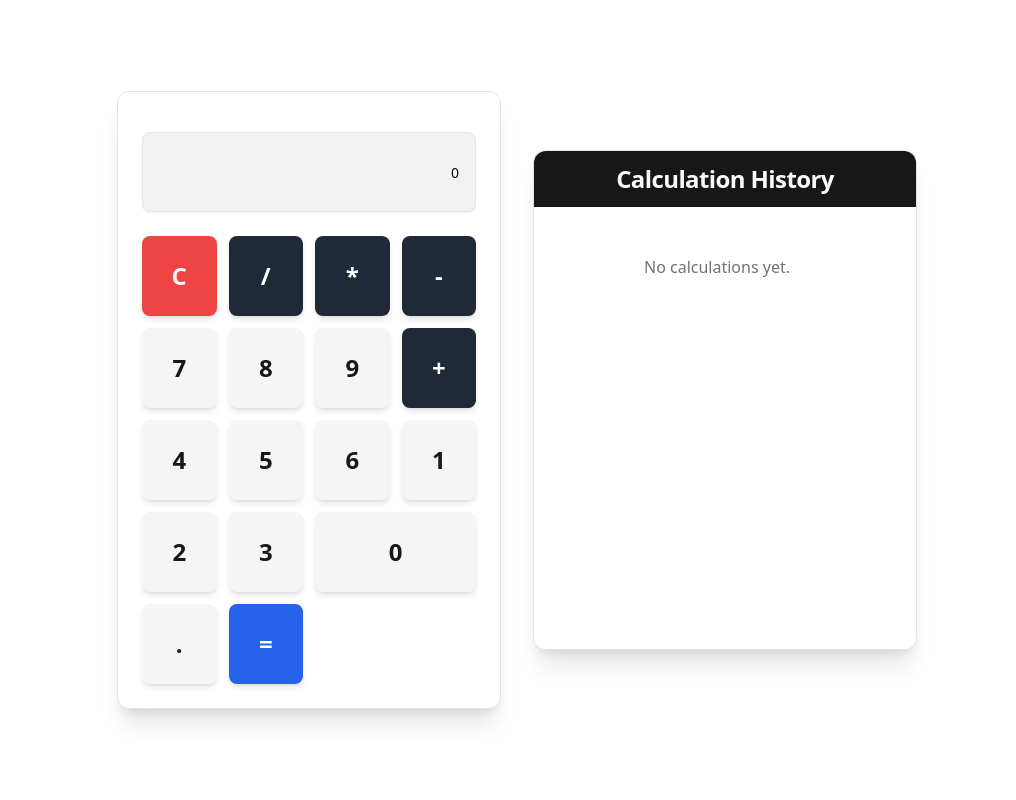
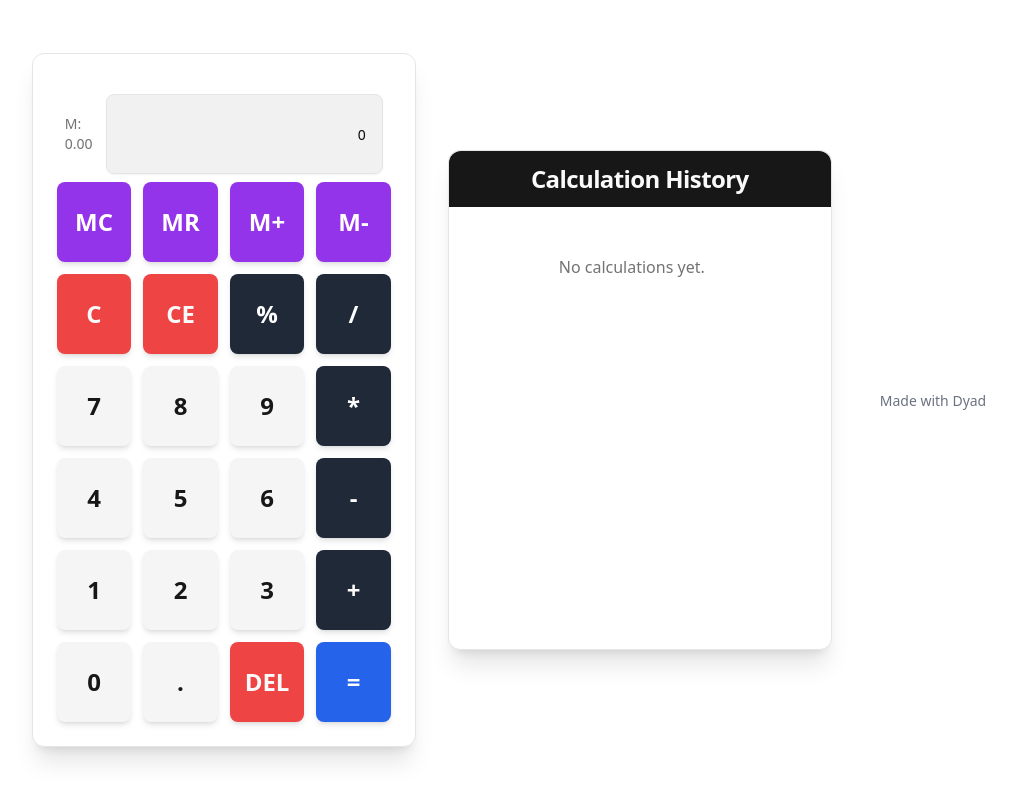
Before and after one commit to bayoffindiaofficial/calc, a Next.js app: page / in a window 1280 px wide. Shown: the whole page, without its empty margins (123-1139 px from the left). Built offline with nearby package versions, Linux system fonts and the light colour scheme.

Commit message:
[dyad] Added Clear Entry, Backspace, Percentage, and Memory functions to the calculator, updated the button layout, and included the MadeWithDyad component. - wrote 1 file(s)

```diff
--- a/src/app/page.tsx
+++ b/src/app/page.tsx
@@ -5,6 +5,7 @@ import { Button } from "@/components/ui/button";
 import { Input } from "@/components/ui/input";
 import { Card, CardContent, CardHeader, CardTitle } from "@/components/ui/card";
 import { ScrollArea } from "@/components/ui/scroll-area";
+import { MadeWithDyad } from "@/components/made-with-dyad";
 
 export default function CalculatorPage() {
   const [displayValue, setDisplayValue] = useState("0");
@@ -13,6 +14,7 @@ export default function CalculatorPage() {
   const [operator, setOperator] = useState<string | null>(null);
   const [waitingForOperand, setWaitingForOperand] = useState(false);
   const [calculationHistory, setCalculationHistory] = useState<string[]>([]);
+  const [memoryValue, setMemoryValue] = useState<number>(0);
 
   const handleDigitClick = (digit: string) => {
     if (displayValue === "Error") {
@@ -142,12 +144,94 @@ export default function CalculatorPage() {
     setCalculationHistory([]); // Clear history on C
   };
 
+  const handleClearEntry = () => {
+    if (displayValue === "Error") {
+      handleClearClick(); // If error, clear all
+      return;
+    }
+    setDisplayValue("0");
+    setCurrentValue("");
+    setWaitingForOperand(false);
+  };
+
+  const handleBackspace = () => {
+    if (displayValue === "Error") {
+      handleClearClick();
+      return;
+    }
+    if (currentValue.length > 1) {
+      const newValue = currentValue.slice(0, -1);
+      setCurrentValue(newValue);
+      setDisplayValue(newValue);
+    } else {
+      setCurrentValue("");
+      setDisplayValue("0");
+    }
+  };
+
+  const handlePercentage = () => {
+    if (displayValue === "Error") {
+      handleClearClick();
+      return;
+    }
+    const value = parseFloat(currentValue || displayValue);
+    if (!isNaN(value)) {
+      const result = value / 100;
+      setDisplayValue(result.toString());
+      setCurrentValue(result.toString());
+      setWaitingForOperand(true);
+    }
+  };
+
+  const handleMemoryAdd = () => {
+    const value = parseFloat(currentValue || displayValue);
+    if (!isNaN(value)) {
+      setMemoryValue((prev) => prev + value);
+    }
+  };
+
+  const handleMemorySubtract = () => {
+    const value = parseFloat(currentValue || displayValue);
+    if (!isNaN(value)) {
+      setMemoryValue((prev) => prev - value);
+    }
+  };
+
+  const handleMemoryRecall = () => {
+    setDisplayValue(memoryValue.toString());
+    setCurrentValue(memoryValue.toString());
+    setWaitingForOperand(false);
+  };
+
+  const handleMemoryClear = () => {
+    setMemoryValue(0);
+  };
+
   const buttons = [
-    "C", "/", "*", "-",
-    "7", "8", "9", "+",
-    "4", "5", "6",
-    "1", "2", "3",
-    "0", ".", "="
+    { label: "MC", type: "memory", handler: handleMemoryClear },
+    { label: "MR", type: "memory", handler: handleMemoryRecall },
+    { label: "M+", type: "memory", handler: handleMemoryAdd },
+    { label: "M-", type: "memory", handler: handleMemorySubtract },
+    { label: "C", type: "clear", handler: handleClearClick },
+    { label: "CE", type: "clear", handler: handleClearEntry },
+    { label: "%", type: "operator", handler: handlePercentage },
+    { label: "/", type: "operator", handler: () => handleOperatorClick("/") },
+    { label: "7", type: "digit", handler: () => handleDigitClick("7") },
+    { label: "8", type: "digit", handler: () => handleDigitClick("8") },
+    { label: "9", type: "digit", handler: () => handleDigitClick("9") },
+    { label: "*", type: "operator", handler: () => handleOperatorClick("*") },
+    { label: "4", type: "digit", handler: () => handleDigitClick("4") },
+    { label: "5", type: "digit", handler: () => handleDigitClick("5") },
+    { label: "6", type: "digit", handler: () => handleDigitClick("6") },
+    { label: "-", type: "operator", handler: () => handleOperatorClick("-") },
+    { label: "1", type: "digit", handler: () => handleDigitClick("1") },
+    { label: "2", type: "digit", handler: () => handleDigitClick("2") },
+    { label: "3", type: "digit", handler: () => handleDigitClick("3") },
+    { label: "+", type: "operator", handler: () => handleOperatorClick("+") },
+    { label: "0", type: "digit", handler: () => handleDigitClick("0") },
+    { label: ".", type: "decimal", handler: handleDecimalClick },
+    { label: "DEL", type: "backspace", handler: handleBackspace },
+    { label: "=", type: "equals", handler: handleEqualsClick },
   ];
 
   return (
@@ -157,42 +241,34 @@ export default function CalculatorPage() {
           {/* Removed CardTitle as requested */}
         </CardHeader>
         <CardContent>
-          <Input
-            type="text"
-            value={displayValue}
-            readOnly
-            className="w-full text-right text-5xl mb-6 h-20 bg-muted-foreground/10 border-border rounded-lg shadow-inner px-4"
-          />
+          <div className="flex justify-between items-center mb-2 px-2">
+            <span className="text-sm text-muted-foreground">M: {memoryValue.toFixed(2)}</span>
+            <Input
+              type="text"
+              value={displayValue}
+              readOnly
+              className="w-full text-right text-5xl h-20 bg-muted-foreground/10 border-border rounded-lg shadow-inner px-4"
+            />
+          </div>
           <div className="grid grid-cols-4 gap-3">
             {buttons.map((button) => (
               <Button
-                key={button}
+                key={button.label}
                 className={`h-20 text-2xl font-bold rounded-lg shadow-md transition-all duration-200 ease-in-out
                   ${
-                    ["+", "-", "*", "/"].includes(button)
-                      ? "bg-gray-800 text-white hover:bg-gray-700 active:scale-95" // Explicitly set for visibility
-                      : button === "="
-                      ? "bg-blue-600 text-white hover:bg-blue-700 active:scale-95" // Distinct color for equals
-                      : button === "C"
+                    button.type === "operator"
+                      ? "bg-gray-800 text-white hover:bg-gray-700 active:scale-95"
+                      : button.type === "equals"
+                      ? "bg-blue-600 text-white hover:bg-blue-700 active:scale-95"
+                      : button.type === "clear" || button.label === "DEL"
                       ? "bg-destructive text-destructive-foreground hover:bg-destructive/90 active:scale-95"
+                      : button.type === "memory"
+                      ? "bg-purple-600 text-white hover:bg-purple-700 active:scale-95" // Distinct color for memory keys
                       : "bg-secondary text-secondary-foreground hover:bg-secondary/90 active:scale-95"
-                  }
-                  ${button === "0" ? "col-span-2" : ""}`}
-                onClick={() => {
-                  if (button === "C") {
-                    handleClearClick();
-                  } else if (["+", "-", "*", "/"].includes(button)) {
-                    handleOperatorClick(button);
-                  } else if (button === "=") {
-                    handleEqualsClick();
-                  } else if (button === ".") {
-                    handleDecimalClick();
-                  } else {
-                    handleDigitClick(button);
-                  }
-                }}
+                  }`}
+                onClick={button.handler}
               >
-                {button}
+                {button.label}
               </Button>
             ))}
           </div>
@@ -219,6 +295,7 @@ export default function CalculatorPage() {
           </ScrollArea>
         </CardContent>
       </Card>
+      <MadeWithDyad />
     </div>
   );
 }
```
